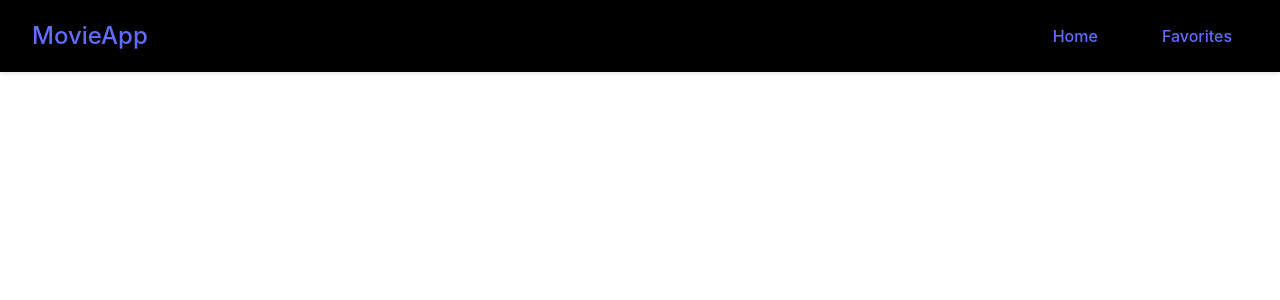
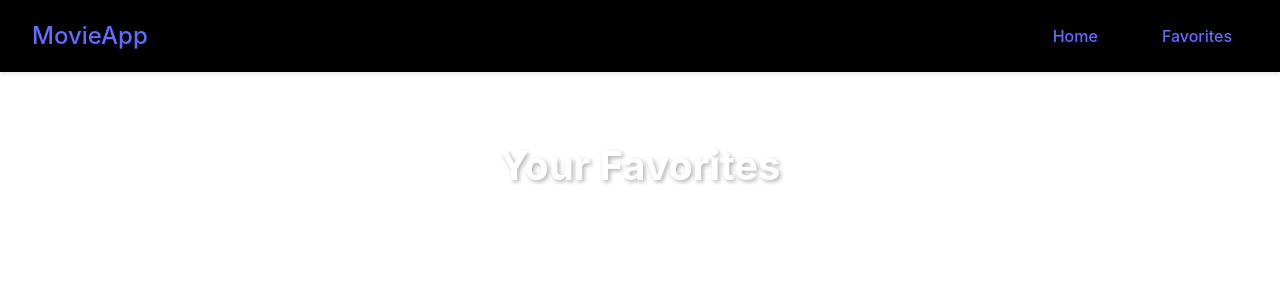
Before and after one commit to adhish1478/React-1, a React (Vite) app: page /favorites in a window 1280 px wide. Shown: the top 300 px of the page. Built offline with nearby package versions, Linux system fonts and the light colour scheme.

Commit message:
favorites saved

```diff
--- a/src/App.jsx
+++ b/src/App.jsx
@@ -5,20 +5,21 @@
 import MovieCard from './components/MovieCard'
 import Home from  './pages/home'
 import { Route, Routes } from 'react-router-dom'
-import Favorite from './pages/favorite'
+import Favorites from './pages/Favorites'
 import NavBar from './components/navbar'
+import { MovieProvider } from './contexts/MovieContext'
 
 function App() {
   return (
-    <div>
+    <MovieProvider>
       <NavBar />
     <main className='main-content'>
       <Routes>
         <Route path='/' element={<Home />} />
-        <Route path='/favorite' element= {<Favorite />} />
+        <Route path='/favorites' element= {<Favorites />} />
       </Routes>
     </main>
-    </div>
+    </MovieProvider>
   );
 }
 
--- a/src/components/MovieCard.jsx
+++ b/src/components/MovieCard.jsx
@@ -1,16 +1,21 @@
 import '../css/MovieCard.css'
+import { useMovieContext } from '../contexts/MovieContext'
 
 
 function MovieCard({movie}) {
-    function onFavoriteClick() {
-        alert('clicked')
+    const {isFavorite, addToFavorites, removeFromFavorites} = useMovieContext()
+    const favorite= isFavorite(movie.id)
+
+    function onFavoriteClick(e) {
+        e.preventDefault()
+        if (favorite) removeFromFavorites(movie.id)
+        else addToFavorites(movie)
     }
-    return (
-        <div className="movie-card">
+    return  <div className="movie-card">
             <div className="movie-poster">
                 <img src={`https://image.tmdb.org/t/p/w500${movie.poster_path}`} alt={movie.title}></img>
             <div className="movie-overlay">
-                <button className="favorite-btn" onClick={onFavoriteClick}> ❤️ </button>
+                <button className={`favorite-btn ${favorite ? "active" : ""} `}onClick={onFavoriteClick}> ♥ </button>
             </div>
             </div>
         <div className="movie-info">
@@ -18,7 +23,7 @@
             <p>{movie.release_date}</p>
         </div>
         </div>
-    )
+
 }
 
 export default MovieCard
--- a/src/components/navbar.jsx
+++ b/src/components/navbar.jsx
@@ -8,7 +8,7 @@
         </div>
         <div className="navbar-links">
             <Link to="/" className="nav-link">Home</Link>
-            <Link to="/favorite" className="nav-link">Favorites</Link>
+            <Link to="/favorites" className="nav-link">Favorites</Link>
         </div>
     </nav>
 }
--- /dev/null
+++ b/src/contexts/MovieContext.jsx
@@ -0,0 +1,40 @@
+import { createContext, useContext, useState, useEffect } from "react";
+
+const MovieContext= createContext()
+
+export const useMovieContext= () => useContext(MovieContext)
+
+export const MovieProvider = ({children}) => {
+    const [favorites, setFavorites] = useState([])
+
+    useEffect(() => {
+        const storedFavs= localStorage.getItem('favorites')
+
+        if (storedFavs) setFavorites(JSON.parse(storedFavs))
+    }, [])
+
+    useEffect(() => {
+        localStorage.setItem('favorites', JSON.stringify(favorites))
+    }, [favorites])
+
+    const addToFavorites= (movie) => {
+        setFavorites(prev => [...prev, movie])
+    }
+    const removeFromFavorites= (movieId) => {
+        setFavorites(prev => prev.filter(movie => movie.id !== movieId))
+    }
+    const isFavorite = (movieId) => {
+        return favorites.some(movie => movie.id === movieId)
+    }
+
+    const value = {
+        favorites,
+        addToFavorites,
+        removeFromFavorites,
+        isFavorite
+    }
+
+    return <MovieContext.Provider value={value}>
+        {children}
+    </MovieContext.Provider>
+}
--- /dev/null
+++ b/src/pages/Favorites.jsx
@@ -0,0 +1,29 @@
+import "../css/Favorites.css";
+import { useMovieContext } from "../contexts/MovieContext";
+import MovieCard from "../components/MovieCard";
+
+function Favorites() {
+  const { favorites } = useMovieContext();
+
+  if (favorites) {
+    return (
+      <div className="favorites">
+        <h2>Your Favorites</h2>
+        <div className="movies-grid">
+          {favorites.map((movie) => (
+            <MovieCard movie={movie} key={movie.id} />
+          ))}
+        </div>
+      </div>
+    );
+  }
+
+  return (
+    <div className="favorites-empty">
+      <h2>No Favorite Movies Yet</h2>
+      <p>Start adding movies to your favorites and they will appear here!</p>
+    </div>
+  );
+}
+
+export default Favorites;
--- a/src/pages/favorite.jsx
+++ /dev/null
@@ -1,10 +0,0 @@
-import '../css/Favorites.css'
-
-function Favorite() {
-    return <div className="favorite-empty">
-        <h2> No favorite movies Yet</h2>
-        <p>Start adding favorites here</p>
-    </div>
-}
-
-export default Favorite
--- a/src/pages/home.jsx
+++ b/src/pages/home.jsx
@@ -1,7 +1,7 @@
 import MovieCard from "../components/MovieCard";
 import { useState, useEffect } from "react";
+import { searchMovies, getPopularMovies } from "../services/api";
 import "../css/Home.css";
-import { searchMovies, getPopularMovies } from "../services/api";
 
 function Home() {
   const [searchQuery, setSearchQuery] = useState("");
@@ -16,7 +16,7 @@
         setMovies(popularMovies);
       } catch (err) {
         console.log(err);
-        setError("Failed to load Movies....");
+        setError("Failed to load movies...");
       } finally {
         setLoading(false);
       }
@@ -31,25 +31,25 @@
     if (loading) return
 
     setLoading(true)
-    try{
-        const searchResult= await searchMovies(searchQuery)
-        setMovies(searchResult)
+    try {
+        const searchResults = await searchMovies(searchQuery)
+        setMovies(searchResults)
         setError(null)
-    } catch(err) {
+    } catch (err) {
         console.log(err)
-        setError('Failed to load movies....')
+        setError("Failed to search movies...")
     } finally {
-        setLoading(false);
+        setLoading(false)
     }
+  };
 
-  };
   return (
     <div className="home">
       <form onSubmit={handleSearch} className="search-form">
         <input
           type="text"
+          placeholder="Search for movies..."
           className="search-input"
-          placeholder="search for movies...."
           value={searchQuery}
           onChange={(e) => setSearchQuery(e.target.value)}
         />
@@ -64,10 +64,9 @@
         <div className="loading">Loading...</div>
       ) : (
         <div className="movies-grid">
-        {movies.map(
-          (movie) =>
+          {movies.map((movie) => (
             <MovieCard movie={movie} key={movie.id} />
-            )}
+          ))}
         </div>
       )}
     </div>
```
Lines whose indentation alone changed are shown as unchanged.
